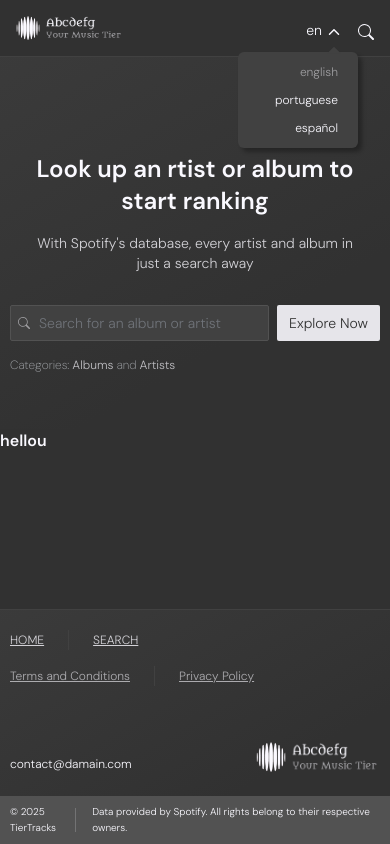
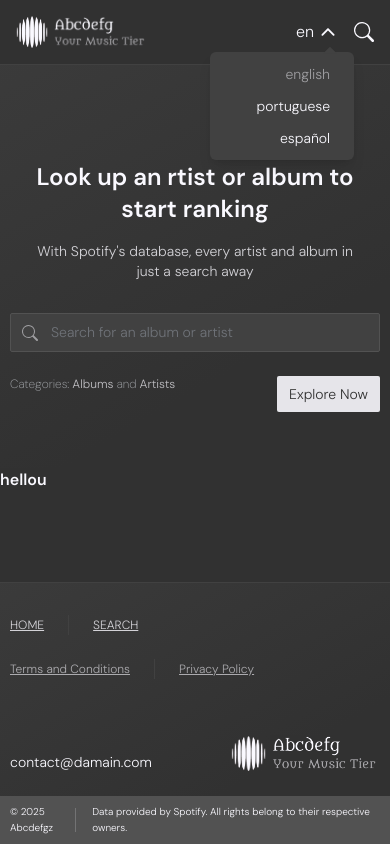
Before and after one commit to eu-o-erick/spotify-2.0, a Next.js app: page /en in a window 390 px wide. Both pictures are taken after a click on the button "en". Built offline with nearby package versions, Linux system fonts and the light colour scheme; no server answers.

Commit message:
Enhance mobile experience

```diff
--- a/src/components/Button.tsx
+++ b/src/components/Button.tsx
@@ -1,15 +1,22 @@
 "use client";
+
+import { cn } from "@/lib/cn";
 
 export default function ButtonComponent({
   label,
   handle,
+  className = "",
 }: {
   label: string;
   handle: () => void;
+  className?: string;
 }) {
   return (
     <button
-      className="bg-white py-2.5 px-5 rounded-[4px] opacity-90 hover:opacity-100 transition-all max-sm:rounded-sm max-sm:text-sm max-sm:py-2 max-sm:px-3"
+      className={cn(
+        "bg-white py-2.5 px-5 rounded-[4px] text-[14px] opacity-90 hover:opacity-100 transition-all max-sm:rounded-sm max-sm:text-sm max-sm:py-2 max-sm:px-3",
+        className
+      )}
       onClick={() => handle()}
       type="button"
     >
--- a/src/components/DropDown/Button.tsx
+++ b/src/components/DropDown/Button.tsx
@@ -18,17 +18,14 @@ export default function ButtonDropDown({ isOpen, setIsOpen, state }: Props) {
   return (
     <button
       onClick={() => setIsOpen(!isOpen)}
-      className="flex items-center gap-1 max-lg:text-sm"
+      className="flex items-center gap-1"
     >
       {" "}
       <span>{state.value}</span>
       <IoIosArrowDown
-        className={cn(
-          "w-5 h-5 max-lg:w-4 max-lg:mt-1 max-lg:h-4 transition-all",
-          {
-            "rotate-180": isOpen,
-          }
-        )}
+        className={cn("w-5 h-5 transition-all", {
+          "rotate-180": isOpen,
+        })}
       />
     </button>
   );
--- a/src/components/DropDown/Content.tsx
+++ b/src/components/DropDown/Content.tsx
@@ -31,7 +31,7 @@ export default function ContentDropDown({
   return (
     <div
       className={cn(
-        "absolute z-10 bg-secondary -right-4 px-6 py-3 shadow-strong rounded-md max-lg:px-5 transition-all",
+        "absolute z-10 bg-secondary -right-4 px-6 py-3 shadow-strong rounded-md transition-all max-md:shadow-lg",
         {
           "opacity-100 top-8": isOpen,
           "opacity-0 -right-8 pointer-events-none scale-75 top-4": !isOpen,
@@ -40,13 +40,11 @@ export default function ContentDropDown({
     >
       <RiArrowDropUpFill className="absolute -top-7 right-px text-secondary text-[50px] max-lg:-top-[22px] max-lg:right-1 max-lg:text-[40px] pointer-events-none" />
 
-      <ul className="flex flex-col gap-4 items-end min-w-28 max-md:text-xs max-sm:gap-3 max-sm:min-w-20 max-sm:text-xs">
-        <li className="opacity-50">{state.label}</li>
-
+      <ul className="flex flex-col gap-4 items-end min-w-28 max-sm:gap-3 max-sm:min-w-24 max-sm:text-sm">
         {options.map((option, i) => (
           <li
             key={i}
-            className={cn("", { hidden: option.value === state.value })}
+            className={cn("", { "opacity-50": option.value === state.value })}
           >
             <button onClick={() => handlerClick(option)} className="">
               {option.label}
--- a/src/components/Footer.tsx
+++ b/src/components/Footer.tsx
@@ -4,18 +4,18 @@ import Image from "next/image";
 
 export default function FooterComponent() {
   return (
-    <footer className="relative pt-12 max-sm:pt-5">
+    <footer className="relative pt-12 max-sm:pt-8">
       <BgGradient />
       <div className="relative container grid grid-cols-2 grid-rows-1 pb-6 max-sm:grid-cols-1">
         <div>
-          <nav className="mb-6 max-sm:mb-4">
+          <nav className="mb-6">
             <ul className="flex items-center gap-8 text-sm underline max-lg:gap-6 max-sm:text-xs">
               <li className="opacity-80 hover:opacity-100">
                 <Link href={"/"}>HOME</Link>
               </li>
               <li className="w-px h-5 bg-secondary" />
               <li className="opacity-80 hover:opacity-100">
-                <Link href={"/"}>SEARCH</Link>
+                <Link href={"/search"}>SEARCH</Link>
               </li>
             </ul>
           </nav>
@@ -33,20 +33,20 @@ export default function FooterComponent() {
           </nav>
 
           <div className="flex justify-between items-end">
-            <p className="max-sm:text-xs">contact@damain.com</p>
+            <p className="max-sm:text-sm">contact@damain.com</p>
 
             <div className="flex items-center gap-1 sm:hidden">
               <Image
                 src="/logo.png"
-                width={30}
-                height={30}
+                width={35}
+                height={35}
                 alt="logo"
                 className=""
               />
               <Image
                 src="/name.png"
-                width={90}
-                height={50}
+                width={110}
+                height={55}
                 alt="logo"
                 className=""
               />
@@ -73,7 +73,7 @@ export default function FooterComponent() {
       <div className="relative bg-primary">
         <div className="container py-2">
           <ul className="flex items-center gap-8 text-xs max-sm:text-[10px] max-sm:gap-4">
-            <li className="max-sm:w-[54px]">© 2025 TierTracks</li>
+            <li className="max-sm:w-[54px]">© 2025 Abcdefgz</li>
             <li className="w-px h-6 bg-white opacity-20" />
             <li>
               Data provided by Spotify. All rights belong to their respective
--- a/src/components/Header.tsx
+++ b/src/components/Header.tsx
@@ -32,20 +32,20 @@ export default function HeaderComponent() {
           width={30}
           height={30}
           alt="logo"
-          className="max-md:w-6 max-md:h-6"
+          className="max-md:w-8 max-md:h-8"
         />
         <Image
           src="/name.png"
           width={100}
           height={30}
           alt="logo"
-          className="max-md:w-20 max-md:h-6"
+          className="max-md:w-24 max-md:h-8"
         />
       </Link>
 
-      <div className="flex items-end gap-6 max-sm:gap-4">
+      <div className="flex items-center gap-6 max-sm:gap-4">
         <DropDown state={language} setState={setLanguage} options={LANGUAGES} />
-        <BsSearch className="w-6 h-6 max-md:w-4 max-md:h-4" />
+        <BsSearch className="w-6 h-6 max-md:w-5 max-md:h-5" />
       </div>
     </header>
   );
--- a/src/components/Search.tsx
+++ b/src/components/Search.tsx
@@ -43,8 +43,9 @@ export default function SearchComponent() {
 
           <p className="opacity-80 mx-4  max-sm:text-sm">{t("desc")}</p>
 
-          <div className="relative flex gap-3 mt-10 max-sm:mt-8  max-sm:gap-2">
-            <BsSearch className="absolute top-2/4 -translate-y-2/4 left-5 opacity-50 w-5 h-5 max-sm:left-2 max-sm:w-3 max-sm:h-3" />
+          <div className="flex gap-3 mt-10 max-sm:mt-8 max-sm:gap-4">
+            <div className="relative w-full flex-1">
+              <BsSearch className="absolute top-2/4 -translate-y-2/4 left-5 opacity-50 w-5 h-5 pointer-events-none max-sm:left-3 max-sm:w-4 max-sm:h-4" />
 
               <input
                 ref={refInput}
@@ -54,7 +55,7 @@ export default function SearchComponent() {
                 onChange={() => setIsError(false)}
                 autoComplete="off"
                 className={cn(
-                "flex-1 bg-secondary border border-primary p-2 text-[14px] pl-14 rounded-[4px] placeholder:opacity-50 focus:outline-none max-sm:rounded-sm max-sm:p-1 max-sm:pl-7",
+                  "w-full bg-secondary border border-primary p-2.5 text-[14px] pl-14 rounded-[4px] placeholder:opacity-50 focus:outline-none max-sm:rounded-sm max-sm:p-2 max-sm:pl-10",
                   {
                     "border-red-500": isError,
                   }
@@ -64,20 +65,34 @@ export default function SearchComponent() {
                 }}
                 placeholder={t("placeholder")}
               />
-
-            <ButtonComponent label={t("button")} handle={handleSearch} />
             </div>
 
-          <p className="mt-4 text-start text-sm font-extralight opacity-70 text-gray-300 max-sm:text-xs">
+            <ButtonComponent
+              label={t("button")}
+              handle={handleSearch}
+              className={"max-sm:hidden"}
+            />
+          </div>
+
+          <div className="mt-4 flex justify-between max-sm:mt-6">
+            <p className="text-start text-sm font-extralight opacity-70 text-gray-300 max-sm:text-xs">
               {t.raw("categories").map((string: string, index: number) => (
                 <span
                   key={index}
-                className={cn("", { "text-white font-light": index % 2 === 1 })}
+                  className={cn("", {
+                    "text-white font-light": index % 2 === 1,
+                  })}
                 >
                   {string}{" "}
                 </span>
               ))}
             </p>
+            <ButtonComponent
+              label={t("button")}
+              handle={handleSearch}
+              className={""}
+            />
+          </div>
         </div>
       </div>
     </section>
```
Lines whose indentation alone changed are shown as unchanged.
